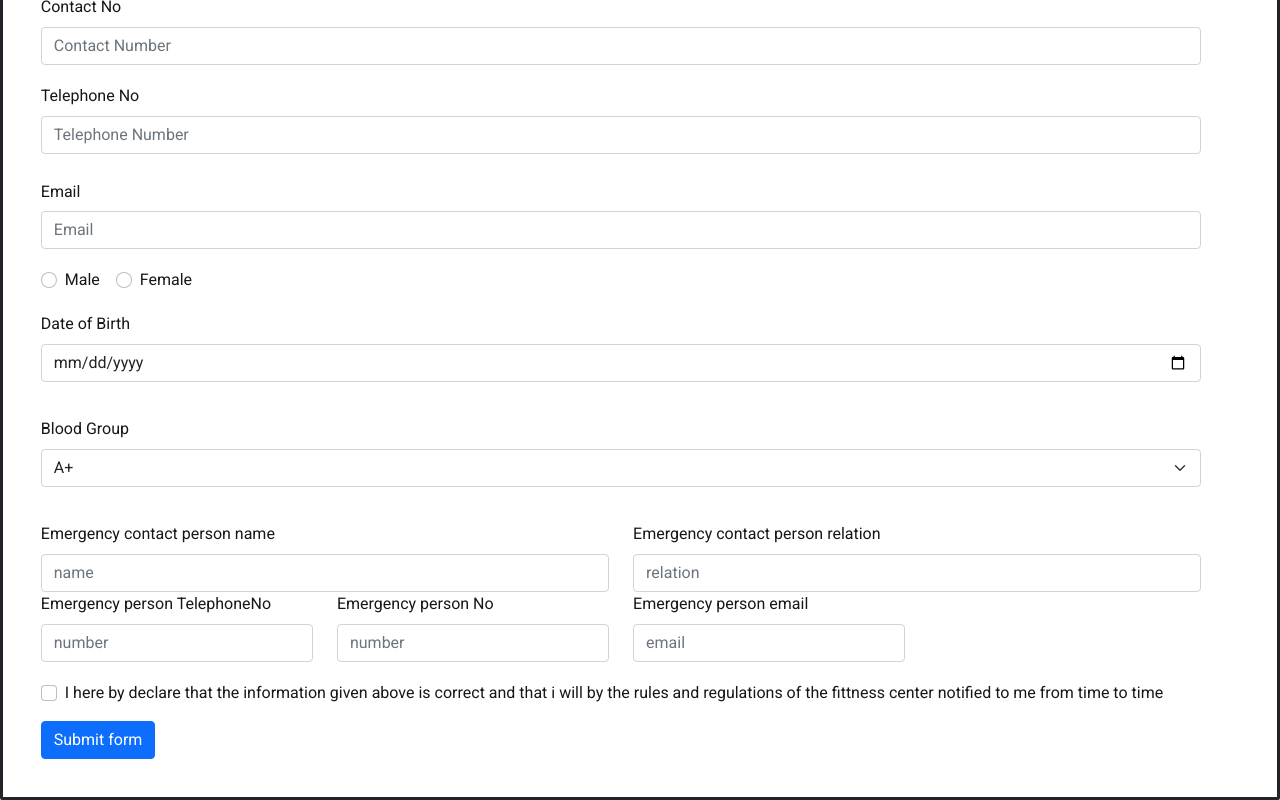
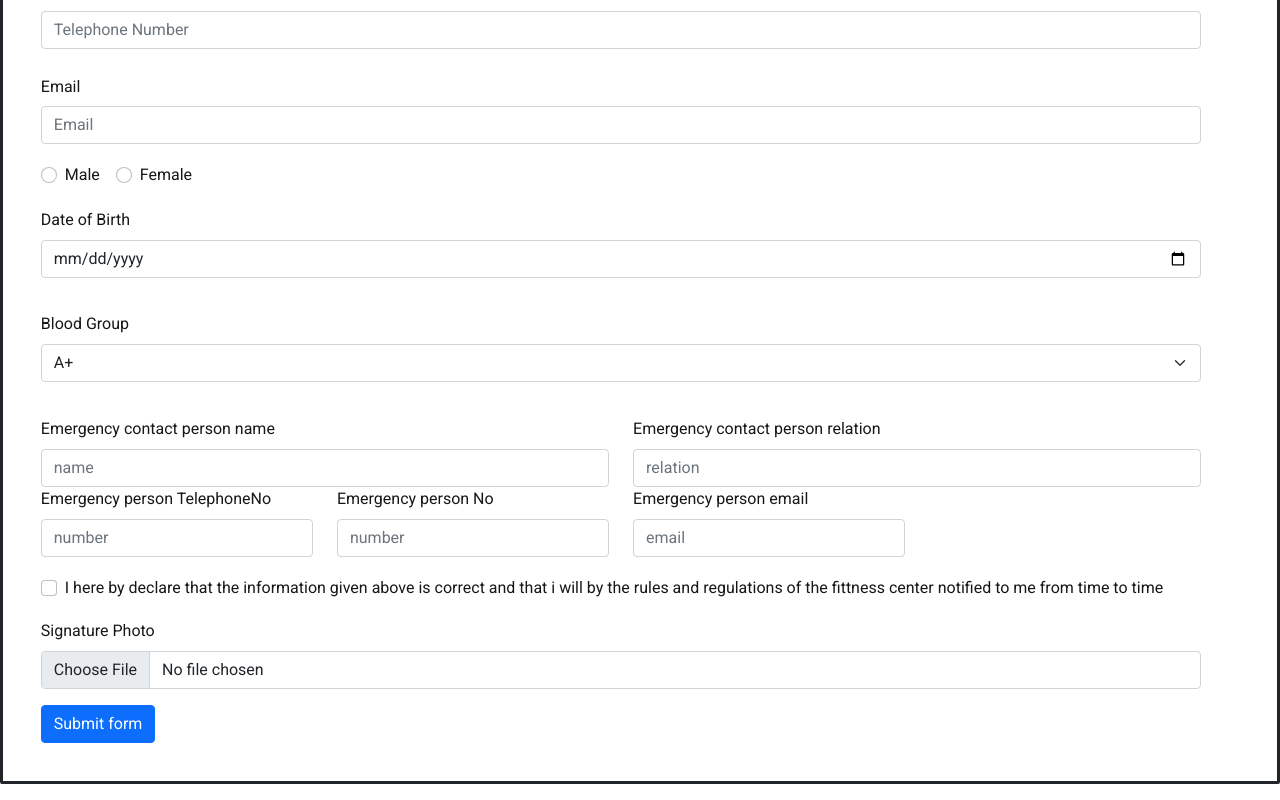
Before and after one commit to ruchitkalathiya/University_Fitness_Center, a React (Create React App) app: page /RegForm in a window 1280 px wide. Shown: the part 823-1623 px from the top of the page. Built offline with nearby package versions, Linux system fonts and the light colour scheme.

Commit message:
connected with backend successsfully

```diff
--- a/src/components/Form/RegForm.js
+++ b/src/components/Form/RegForm.js
@@ -7,12 +7,14 @@ import { useState } from 'react';
 import { Button } from "react-bootstrap"
 import { InputGroup } from 'react-bootstrap';
 import { Link } from 'react-router-dom';
-
+import axios from 'axios';
 
 
 function RegForm() {
 
   const [validated, setValidated] = useState(false);
+  const [memberType, setMemberType] = useState('')
+  const [bloodgrp, setBloodgrp] = useState('')
 
   /*const handleSubmit = (event) => {
     const form = event.currentTarget;
@@ -65,6 +67,7 @@ function RegForm() {
     relation: '',
     telephone1: '',
     mobileNo1: '',
+    state:'',
     email1: ''
   });
 
@@ -76,19 +79,36 @@ function RegForm() {
     setUser({ ...user, [name]: value })
   }
 
+  const [base64Image, setbase64Image] = useState('')
+  const [previewSource, setPreviewSource] = useState('')
+
+    const uploadImage = async (base64EncodedImage) => {
+        setbase64Image(base64EncodedImage)
+    }
+    const handleFileInputChange = (e) =>{
+      const file = e.target.files[0]
+      previewFile(file)
+  }
+
+    const previewFile = (file) =>{
+      const reader = new FileReader()
+      reader.readAsDataURL(file)
+      reader.onloadend = () =>{
+          setPreviewSource(reader.result)
+      }
+  }
+
   const submitForm = async (e) => {
-    alert('here')
     e.preventDefault();
-    const { firstname, middlename, lastname, nameofinstitute, nameofDepartment, studentIDEmployeeID, residentialAddress, city, zip, telephone, mobileno, email, dob, emergencyContactPerson, relation, telephone1, mobileNo1, email1 } = user;
-    console.log(firstname);
-    console.log(middlename);
+    const { firstname, middlename, lastname, nameofinstitute, nameofDepartment, studentIDEmployeeID, residentialAddress, city, zip, telephone, mobileno, email, dob, emergencyContactPerson, relation, telephone1, mobileNo1, email1 ,state } = user;
 
-    /*uploadImage(previewSource)
+    uploadImage(previewSource)
 
     if (base64Image == null) {
       await axios.post(`/users/member`, {
-        firstname, middlename, lastname, nameofinstitute: institute, nameofDepartment: department, studentIDEmployeeID, residentialAddress, city, zip, telephone, mobileno, email, dob, gender: gender, emergencyContactPerson, relation, telephone1, mobileNo1, email1
+        firstname, middlename, lastname, nameofinstitute: institute, nameofDepartment: department, studentIDEmployeeID, residentialAddress, city, zip, telephone, mobileno, email, dob, gender: gender, emergencyContactPerson, relation, telephone1,mobileno1:mobileNo1, email1, pimg: base64Image, memberType,bloodgrp,state
       }).then((res) => {
+        console.log(res)
         if (res.data.err == 'true') {
           alert('already Member')
         }
@@ -99,8 +119,9 @@ function RegForm() {
       });
     } else {
       await axios.post(`/users/member`, {
-        firstname, middlename, lastname, nameofinstitute: institute, nameofDepartment: department, studentIDEmployeeID, residentialAddress, city, zip, telephone, mobileno, email, dob, gender: gender, emergencyContactPerson, relation, telephone1, mobileNo1, email1, pimg: base64Image
+        firstname, middlename, lastname, nameofinstitute: institute, nameofDepartment: department, studentIDEmployeeID, residentialAddress, city, zip, telephone, mobileno, email, dob, gender: gender, emergencyContactPerson, relation, telephone1, mobileno1:mobileNo1, email1, pimg: base64Image, memberType,bloodgrp,state
       }).then((res) => {
+        console.log(res)
         if (res.data.err = 'true') {
           alert('already Member')
         }
@@ -109,7 +130,7 @@ function RegForm() {
         alert('err');
         console.log(err);
       });
-    }*/
+    }
   }
 
   return (
@@ -151,12 +172,7 @@ function RegForm() {
             />
             <Form.Control.Feedback type="invalid">please enter your lastname</Form.Control.Feedback>
           </Form.Group>
-          <Col>
-            <Form.Group className="mb-3" controlId="formSignatutrePhoto">
-              <Form.Label>Signature Photo</Form.Label>
-              <Form.Control type="file" required  name="pimg" />
-            </Form.Group>
-          </Col>
+
         </Row>
 
         <Form.Group className="mb-3" controlId="formDepartmentNmae" >
@@ -266,8 +282,8 @@ function RegForm() {
               />
             </Col>
             <Col>
-              <Form.Label>Type</Form.Label>
-              <Form.Select>
+              <Form.Label >Type</Form.Label>
+              <Form.Select name="membertype"  onChange={(e) => { setMemberType(e.target.value) }}>
                 <option disabled>choose</option>
                 <option>Student</option>
                 <option>faculty</option>
@@ -282,21 +298,24 @@ function RegForm() {
           <Form.Control as="textarea" rows={4} type="address" required   name="residentialAddress" value={user.residentialAddress} onChange={handleinputs} placeholder="Enter your Address" />
           <Form.Control.Feedback type="invalid">please enter your address</Form.Control.Feedback>
         </Form.Group>
+
         <Row className="mb-3">
           <Form.Group as={Col} md="6" controlId="validationCustom03">
             <Form.Label>City</Form.Label>
-            <Form.Control type="text" placeholder="City" name="city" required />
+            <Form.Control type="text" placeholder="City" onChange={handleinputs} name="city" required />
             <Form.Control.Feedback type="invalid">
               Please provide a valid city.
             </Form.Control.Feedback>
           </Form.Group>
+
           <Form.Group as={Col} md="3" controlId="validationCustom04">
             <Form.Label>State</Form.Label>
-            <Form.Control type="text" placeholder="State" name="state" required />
+            <Form.Control type="text" placeholder="State" onChange={handleinputs} name="state" required />
             <Form.Control.Feedback type="invalid">
               Please provide a valid state.
             </Form.Control.Feedback>
           </Form.Group>
+
           <Form.Group as={Col} md="3" controlId="validationCustom05">
             <Form.Label>Zip</Form.Label>
             <Form.Control type="text" placeholder="Zip"  name="zip" onChange={handleinputs}   required />
@@ -348,7 +367,6 @@ function RegForm() {
           </div>
         ))}
 
-
         <Form.Group className="mb-3" controlId="formdob">
           <Form.Label>Date of Birth</Form.Label>
 
@@ -356,10 +374,11 @@ function RegForm() {
         </Form.Group>
         <Row>
           <Col>
-            <Form.Group className="mb-3" controlId="formBloodGroup">
+            <Form.Group className="mb-3"  controlId="formBloodGroup">
               <Form.Label>Blood Group</Form.Label>
 
-              <Form.Select defaultValue="Blood Group">
+              <Form.Select name="bloodgrp" defaultValue="Blood Group"
+               onChange={(e) => { setBloodgrp(e.target.value) }}>
                 <option disabled>choose</option>
                 <option>A+</option>
                 <option>B+</option>
@@ -424,6 +443,26 @@ function RegForm() {
                 notified to me from time to time"
           />
         </Form.Group>
+
+        <Col>
+            <Form.Group className="mb-3" controlId="formSignatutrePhoto">
+              <Form.Label>Signature Photo</Form.Label>
+              <Form.Control type="file" required id="pimg" name="pimg"
+              onChange={handleFileInputChange} />
+            </Form.Group>
+        </Col>
+
+        {previewSource && (
+            <>
+                <div style={{"margin-top":"20px"}}>
+                <h5> Profile Image</h5>
+                <img src={previewSource} alt="chosen"
+                style={{height:"200px",margin:"5px"}}/>
+                </div>
+            </>
+        )}
+
+
         <Button type="submit" name="submit">Submit form</Button>
       </Form>
     </div>
```
